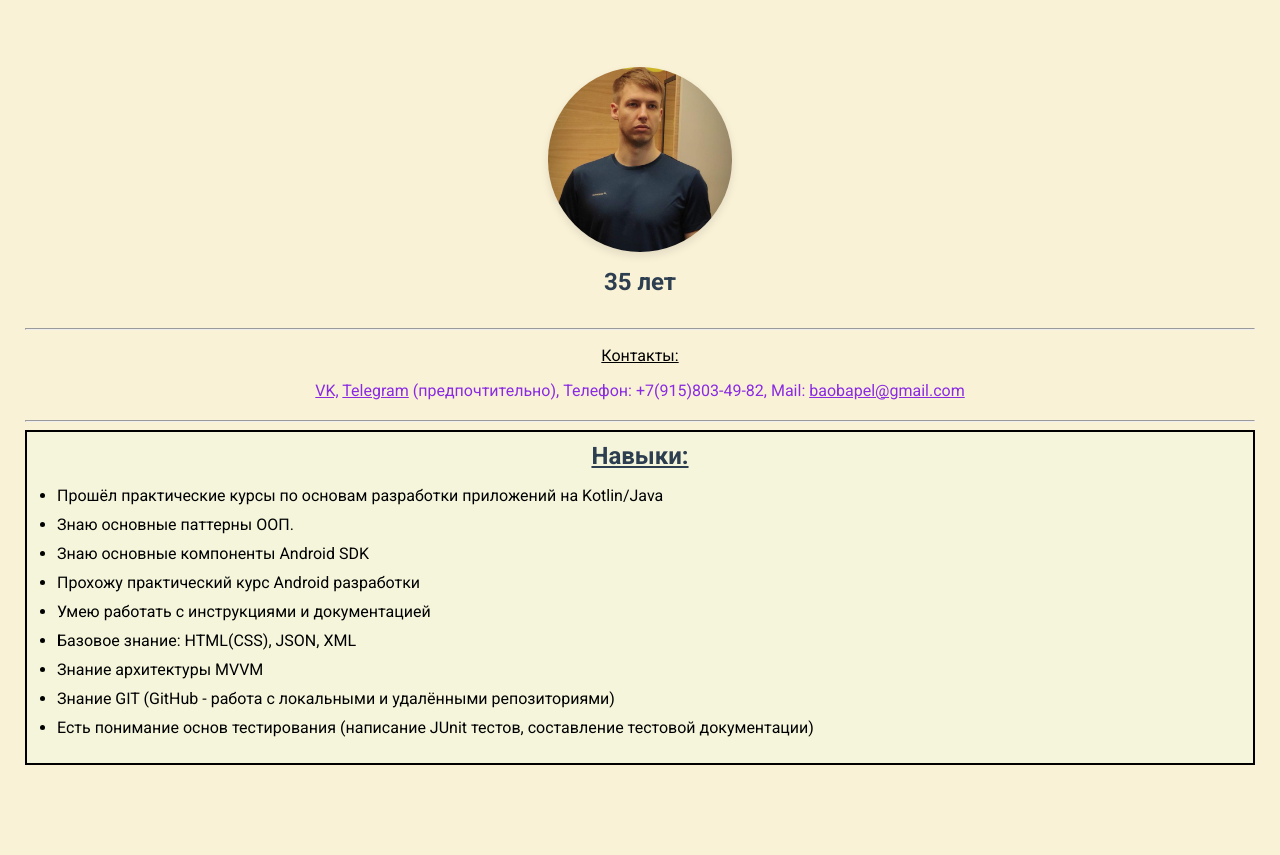
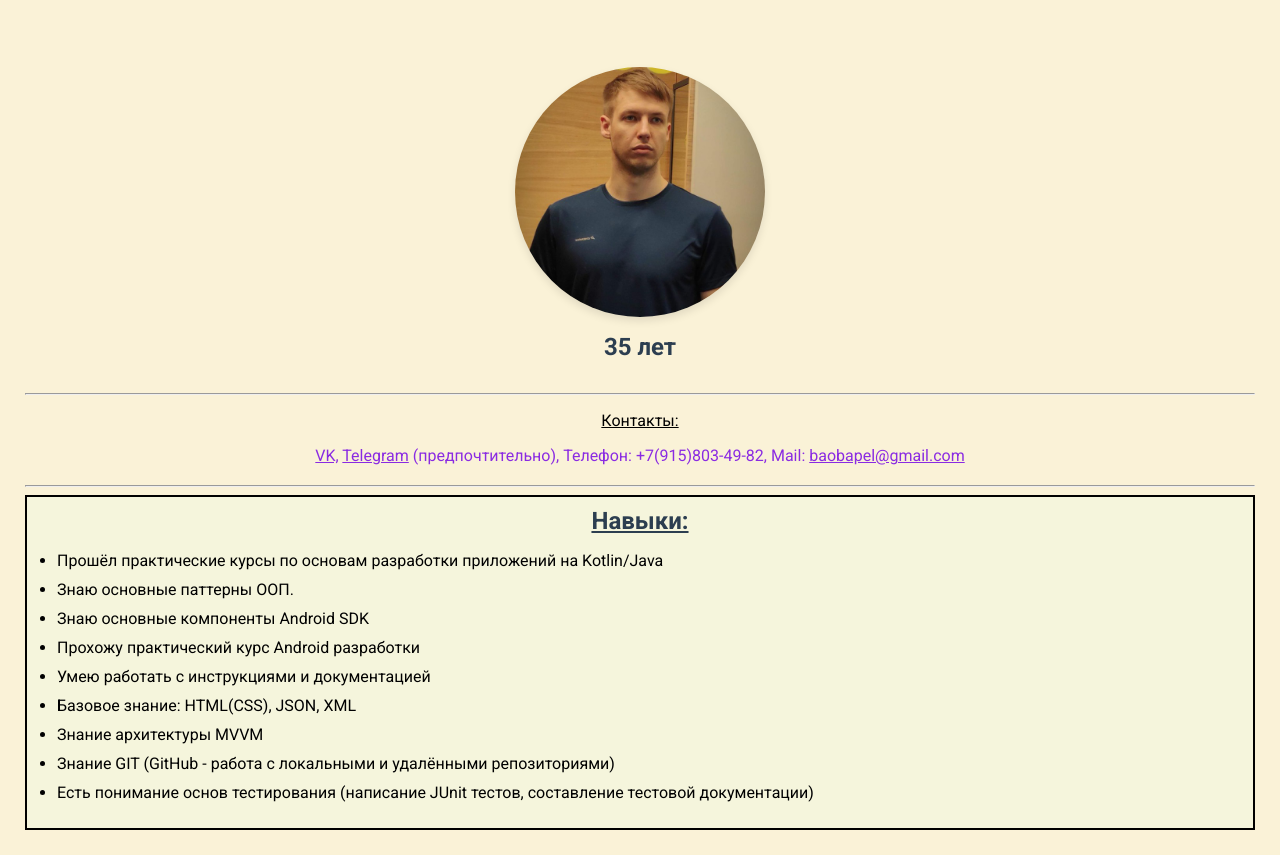
Before and after one commit to Baobapel/Baobapel.github.io, a plain HTML site: page index.html in a window 1280 px wide. Shown: the part 93-948 px from the top of the page. Before the commit the page ends 883 px from the top, so only its background shows below. Drawn offline with Linux system fonts and the light colour scheme.

Commit message:
size changes

```diff
--- a/index.css
+++ b/index.css
@@ -26,8 +26,8 @@ a {
 }
 
 img {
-    width: 15%;
-    max-width: 35%;
+    width: 65%;
+    max-width: 250px;
     border-radius: 50%;
     box-shadow: 0 4px 8px rgba(0, 0, 0, 0.1);
     display: block;
```
